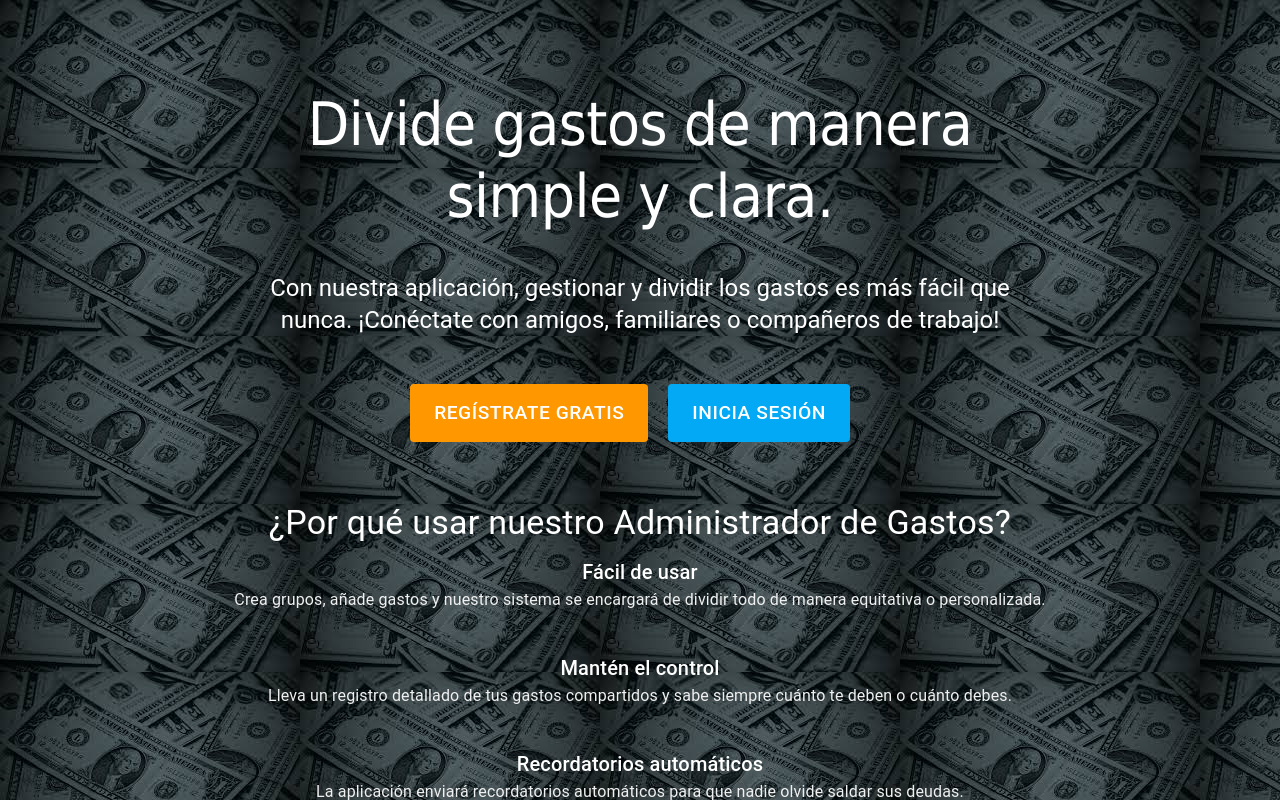
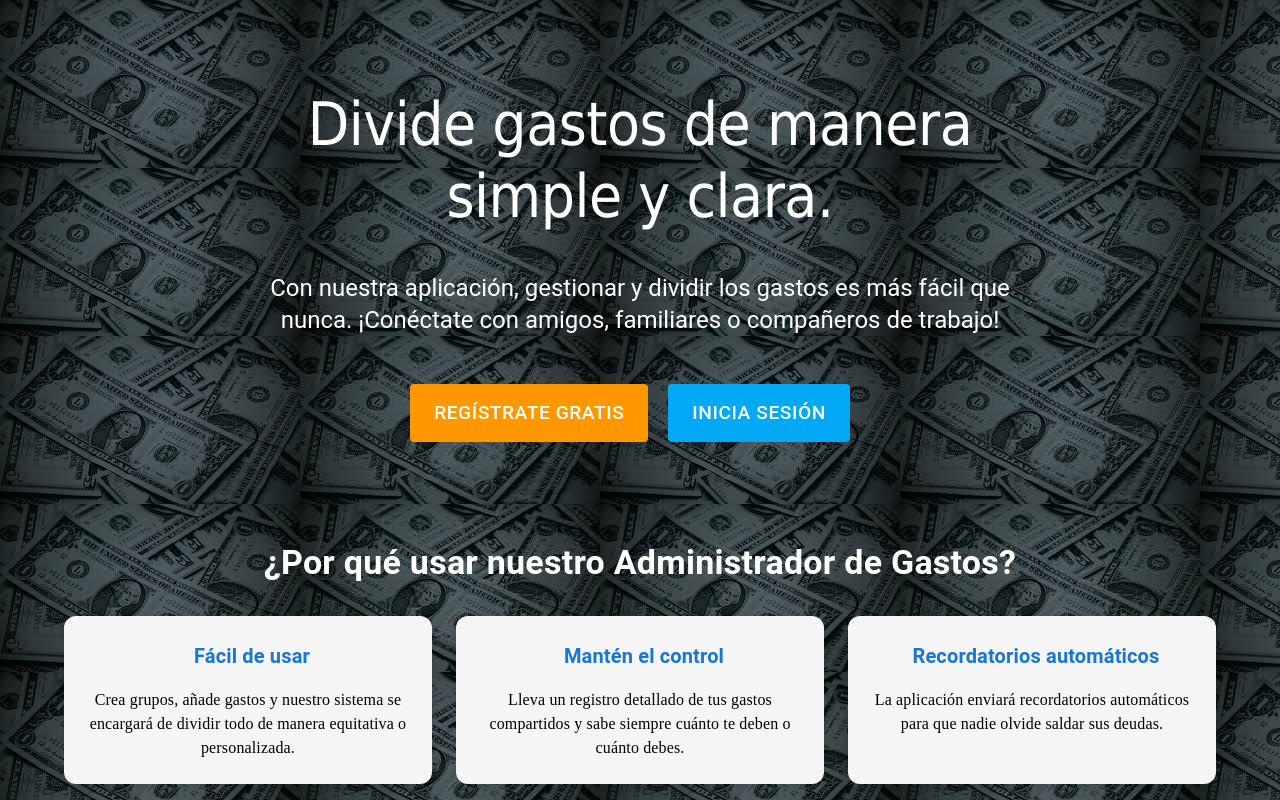
Before and after one commit to agusEmaUade/administrando-v2, a React (Create React App) app: page / in a window 1280 px wide. Shown: the top 800 px of the page. Built offline with nearby package versions, Linux system fonts and the light colour scheme.

Commit message:
cambio de preguntas

```diff
--- a/src/pages/home/home.js
+++ b/src/pages/home/home.js
@@ -54,35 +54,84 @@ function Home() {
           </Box>
 
           {/* Sección de características principales */}
-          <Box className="features-section">
-            <Typography variant="h4" gutterBottom sx={{ mt: -5 }}>
+          <Box className="features-section" sx={{ textAlign: 'center', marginBottom: 4 }}>
+  {/* Título centrado */}
+  <Typography variant="h4" sx={{ fontWeight: 'bold', marginBottom: 4 }}>
     ¿Por qué usar nuestro Administrador de Gastos?
   </Typography>
-            <Box className="feature-box">
-              <Typography variant="h6" className="feature-title">
-                Fácil de usar
+
+  {/* Contenedor de las características, alineado en columnas */}
+  <Box sx={{ display: 'grid', gridTemplateColumns: 'repeat(auto-fill, minmax(300px, 1fr))', gap: 3 }}>
+    <Box
+      sx={{
+        backgroundColor: '#f5f5f5',
+        borderRadius: '12px',
+        padding: 3,
+        boxShadow: '0 4px 6px rgba(0,0,0,0.1)',
+        textAlign: 'center',
+        transition: 'transform 0.3s ease, box-shadow 0.3s ease',
+        '&:hover': {
+          transform: 'scale(1.05)',
+          boxShadow: '0 8px 12px rgba(0,0,0,0.2)',
+        },
+      }}
+    >
+      <Typography variant="h6" sx={{ fontWeight: 'bold', color: '#1976d2', marginBottom: 2 }}>
+        <i className="fas fa-users" style={{ marginRight: '8px' }}></i> Fácil de usar
       </Typography>
-              <Typography variant="body1" className="feature-description">
+      <Typography variant="body1" sx={{ color: 'black', fontFamily: 'Lobster, cursive' }}>
         Crea grupos, añade gastos y nuestro sistema se encargará de dividir todo de manera equitativa o personalizada.
       </Typography>
     </Box>
-            <Box className="feature-box">
-              <Typography variant="h6" className="feature-title">
-                Mantén el control
+
+    <Box
+      sx={{
+        backgroundColor: '#f5f5f5',
+        borderRadius: '12px',
+        padding: 3,
+        boxShadow: '0 4px 6px rgba(0,0,0,0.1)',
+        textAlign: 'center',
+        transition: 'transform 0.3s ease, box-shadow 0.3s ease',
+        '&:hover': {
+          transform: 'scale(1.05)',
+          boxShadow: '0 8px 12px rgba(0,0,0,0.2)',
+        },
+      }}
+    >
+      <Typography variant="h6" sx={{ fontWeight: 'bold', color: '#1976d2', marginBottom: 2 }}>
+        <i className="fas fa-chart-line" style={{ marginRight: '8px' }}></i> Mantén el control
       </Typography>
-              <Typography variant="body1" className="feature-description">
+      <Typography variant="body1" sx={{ color: 'black', fontFamily: 'Lobster, cursive' }}>
         Lleva un registro detallado de tus gastos compartidos y sabe siempre cuánto te deben o cuánto debes.
       </Typography>
     </Box>
-            <Box className="feature-box">
-              <Typography variant="h6" className="feature-title">
-                Recordatorios automáticos
+
+    <Box
+      sx={{
+        backgroundColor: '#f5f5f5',
+        borderRadius: '12px',
+        padding: 3,
+        boxShadow: '0 4px 6px rgba(0,0,0,0.1)',
+        textAlign: 'center',
+        transition: 'transform 0.3s ease, box-shadow 0.3s ease',
+        '&:hover': {
+          transform: 'scale(1.05)',
+          boxShadow: '0 8px 12px rgba(0,0,0,0.2)',
+        },
+      }}
+    >
+      <Typography variant="h6" sx={{ fontWeight: 'bold', color: '#1976d2', marginBottom: 2 }}>
+        <i className="fas fa-bell" style={{ marginRight: '8px' }}></i> Recordatorios automáticos
       </Typography>
-              <Typography variant="body1" className="feature-description">
+      <Typography variant="body1" sx={{ color: 'black', fontFamily: 'Lobster, cursive' }}>
         La aplicación enviará recordatorios automáticos para que nadie olvide saldar sus deudas.
       </Typography>
     </Box>
   </Box>
+</Box>
+
+
+
 
           {/* Sección de comentarios */}
           <Box className="testimonials-section">
```
Lines whose indentation alone changed are shown as unchanged.
